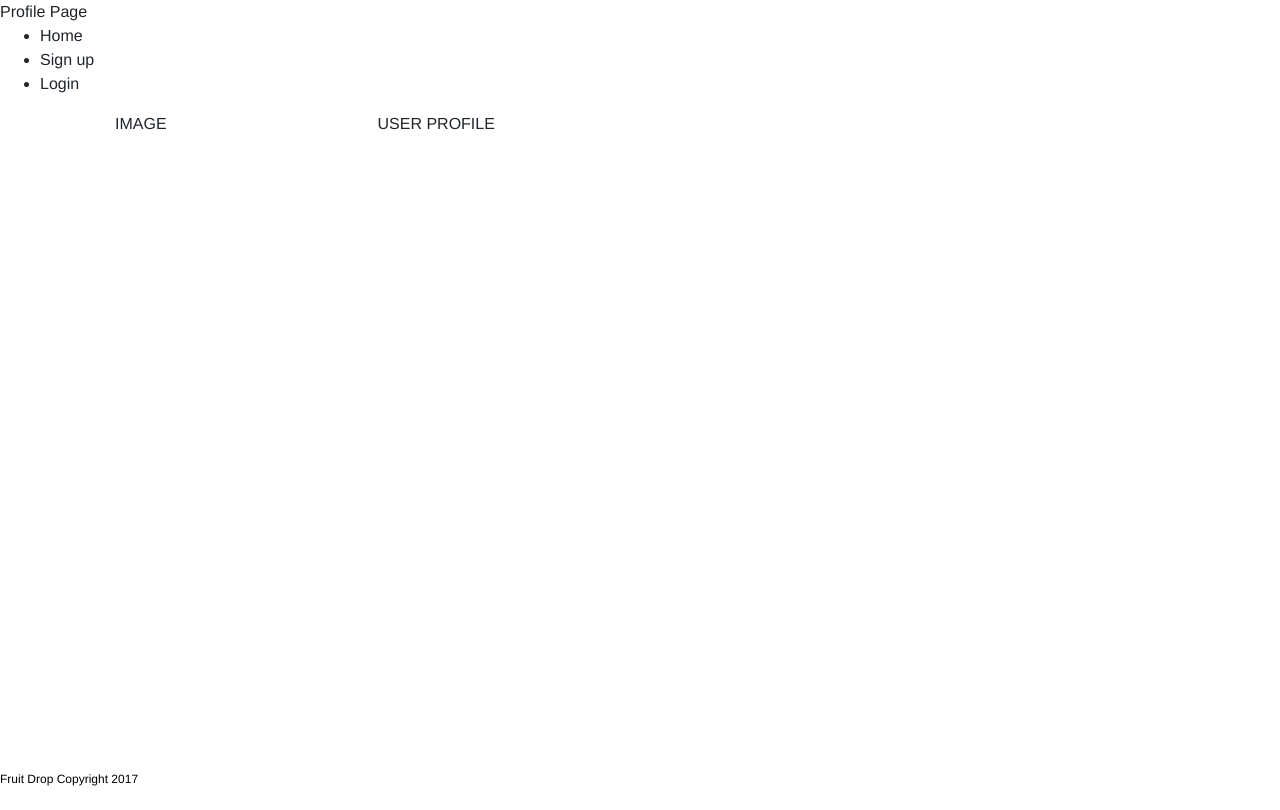
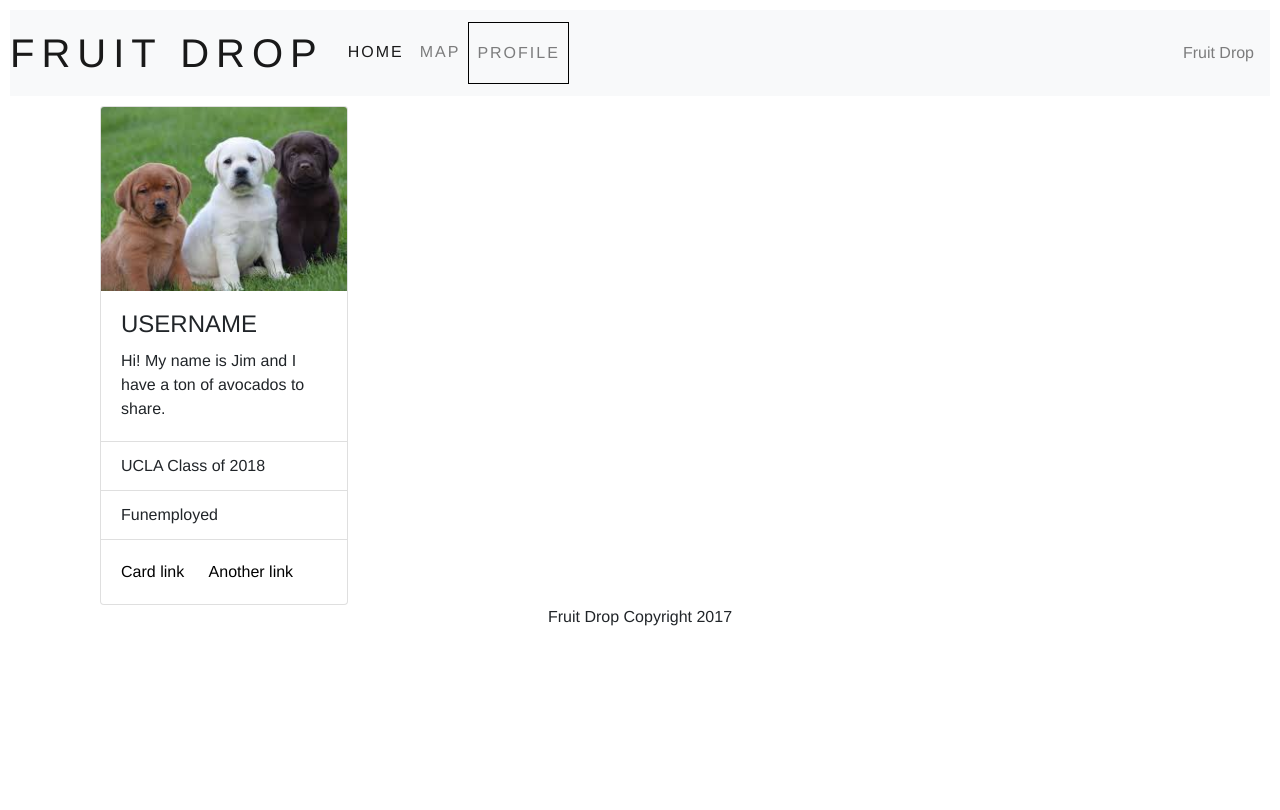
Before and after one commit to vmov031/fruitdrop, a plain HTML site: page profile.html in a window 1280 px wide. Drawn offline with Linux system fonts and the light colour scheme.

Commit message:
profile page updates

```diff
--- a/assets/css/style.css
+++ b/assets/css/style.css
@@ -0,0 +1,8 @@
+
+.navbar {
+	margin: 10px;
+}
+
+#footer {
+	text-align: center;
+}
--- a/profile.html
+++ b/profile.html
@@ -8,28 +8,60 @@
 	<script src="assets/javascript/jquery-3.2.1.min.js"></script>
 </head>
 <body>
-	<header>Profile Page</header>
-	<nav class="menu">
-		<ul>
-			<li>Home</li>
-			<li>Sign up</li>
-			<li>Login</li>
+<nav class="navbar navbar-expand-lg navbar-light bg-light">
+    <a class="navbar-brand" href="#">Fruit Drop</a>
+    <button class="navbar-toggler" type="button" data-toggle="collapse" data-target="#navbarText" aria-controls="navbarText" aria-expanded="false" aria-label="Toggle navigation">
+        <span class="navbar-toggler-icon"></span>
+    </button>
+    <div class="collapse navbar-collapse" id="navbarText">
+        <ul class="navbar-nav mr-auto">
+            <li class="nav-item active">
+                <a class="nav-link" href="#">Home <span class="sr-only">(current)</span></a>
+            </li>
+            <li class="nav-item">
+                <a class="nav-link" href="#">Map</a>
+            </li>
+            <li class="nav-item">
+                <a class="nav-link" href="#">Profile</a>
+            </li>
+        </ul>
+        <span class="navbar-text">
+      Fruit Drop
+    </span>
+    </div>
+</nav>
 		</ul>
 	<div class="container">
 		<div class="row">
 			<div class="col-md-3">
 				<div class="row">
-					<div class="col">
-						IMAGE
-					</div>
-				</div>
-			</div>
-			<div class="col-md-9">
-				USER PROFILE
+
+<div class="card" style="width: 20rem;">
+    <img class="card-img-top" src="assets/images/labpuppy.jpeg" alt="User Profile Pic">
+    <div class="card-body">
+        <h4 class="card-title">Username</h4>
+        <p class="card-text">Hi! My name is Jim and I have a ton of avocados to share.</p>
+    </div>
+    <ul class="list-group list-group-flush">
+        <li class="list-group-item">UCLA Class of 2018</li>
+        <li class="list-group-item">Funemployed</li>
+    </ul>
+    <div class="card-body">
+        <a href="#" class="card-link">Card link</a>
+        <a href="#" class="card-link">Another link</a>
+    </div>
+</div>
+		</div>
+	</div>
+
+
+	<div class="container" id="footer">
+		<div class="row">
+			<div class="col-md-12">
+				<p>Fruit Drop Copyright 2017</p>
 			</div>
 		</div>
 	</div>
-	<footer>Fruit Drop Copyright 2017</footer>
 	<script type="text/javascript" src="assets/javascript/app.js"></script>
 </body>
 </html>
```
Also changed, not shown: assets/images/labpuppy.jpeg (added).
